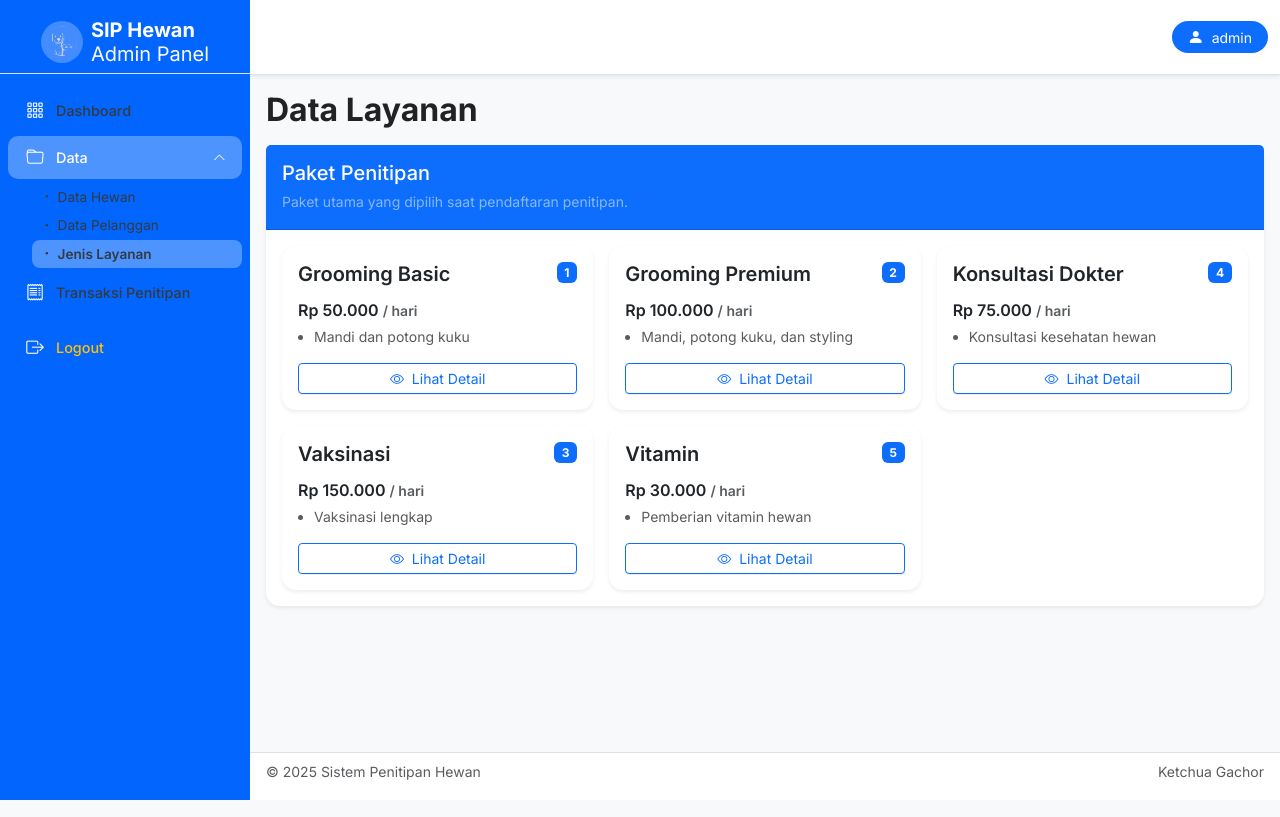
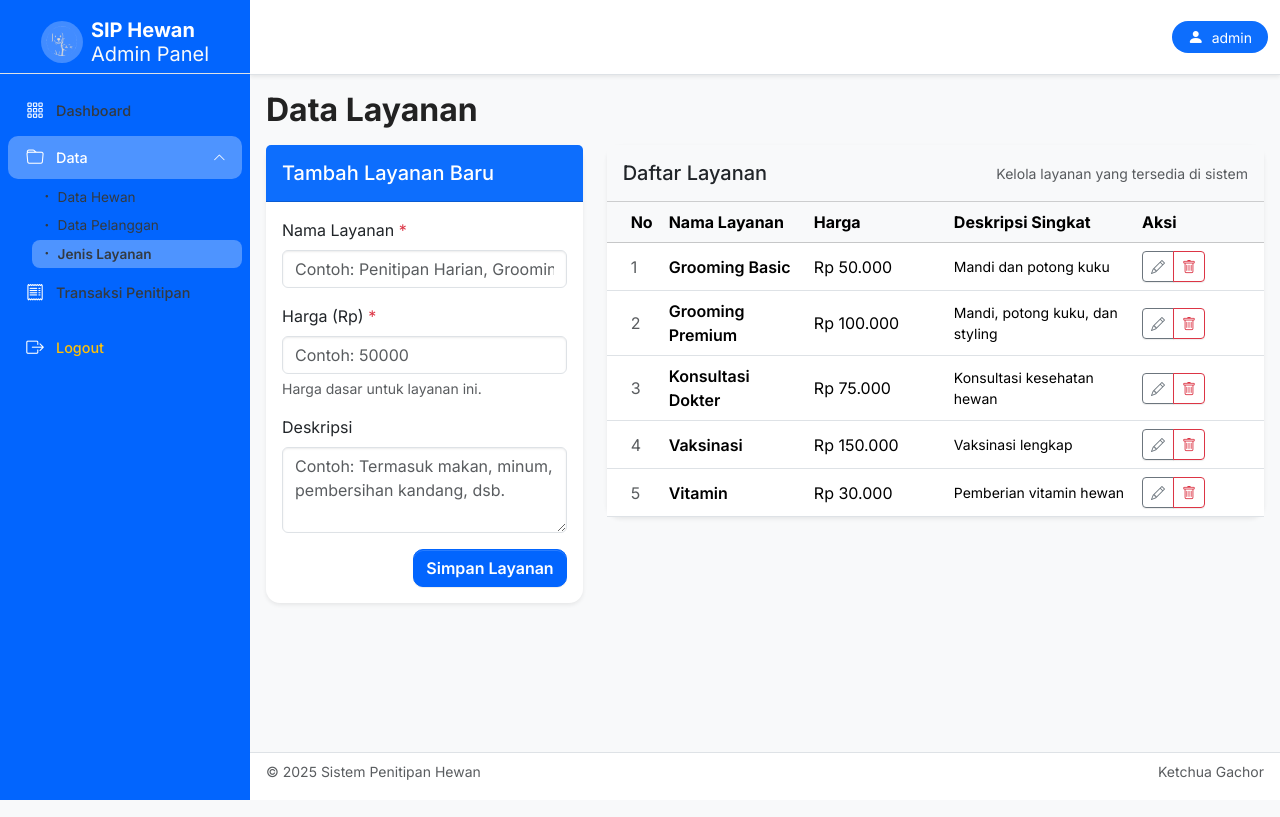
Before and after one commit to erenorren/fix, a PHP site: page /layanan in a window 1280 px wide. Run offline with PHP 8.4, Linux system fonts and the light colour scheme; data comes from the database, SQL or seed files in the repository.

Commit message:
Perbaikan halaman layanan dan pelanggan

```diff
--- a/views/layanan.php
+++ b/views/layanan.php
@@ -3,115 +3,230 @@ $pageTitle  = 'Data Layanan';
 $activeMenu = 'layanan';
 include __DIR__ . '/template/header.php';
 
-// Load data dari database
+// Load model
 require_once __DIR__ . '/../models/Layanan.php';
 $layananModel = new Layanan();
+
+// Ambil action & inisialisasi pesan
+$action  = $_GET['action'] ?? '';
+$status  = $_GET['status'] ?? '';
+$message = $_GET['message'] ?? '';
+
+/**
+ * PROSES CREATE / UPDATE (POST)
+ */
+if ($_SERVER['REQUEST_METHOD'] === 'POST') {
+    $id           = $_POST['id']           ?? null;
+    $namaLayanan  = $_POST['nama_layanan'] ?? '';
+    $harga        = $_POST['harga']        ?? 0;
+    $deskripsi    = $_POST['deskripsi']    ?? '';
+
+    $data = [
+        'nama_layanan' => $namaLayanan,
+        'harga'        => $harga,
+        'deskripsi'    => $deskripsi,
+    ];
+
+    // Validasi sederhana
+    if (trim($namaLayanan) === '' || $harga === '') {
+        $status  = 'error';
+        $message = 'Nama layanan dan harga wajib diisi.';
+    } else {
+        if ($action === 'store') {
+            $ok = $layananModel->create($data);
+            $status  = $ok ? 'success' : 'error';
+            $message = $ok ? 'Layanan berhasil ditambahkan.' : 'Gagal menambah data layanan.';
+        } elseif ($action === 'update' && $id) {
+            $ok = $layananModel->update($id, $data);
+            $status  = $ok ? 'success' : 'error';
+            $message = $ok ? 'Layanan berhasil diperbarui.' : 'Gagal memperbarui data layanan.';
+        }
+
+        // Redirect supaya tidak resubmit form saat refresh
+        header('Location: index.php?page=layanan&status=' . $status . '&message=' . urlencode($message));
+        exit;
+    }
+}
+
+/**
+ * PROSES DELETE (GET)
+ */
+if ($action === 'delete' && isset($_GET['id'])) {
+    $id = $_GET['id'];
+    $ok = $layananModel->delete($id);
+
+    $status  = $ok ? 'success' : 'error';
+    $message = $ok ? 'Layanan berhasil dihapus.' : 'Gagal menghapus data layanan.';
+
+    header('Location: index.php?page=layanan&status=' . $status . '&message=' . urlencode($message));
+    exit;
+}
+
+/**
+ * DATA UNTUK MODE EDIT (jika ada)
+ */
+$editLayanan = null;
+if ($action === 'edit' && isset($_GET['id'])) {
+    $editLayanan = $layananModel->getById($_GET['id']);
+}
+
+// Ambil semua data layanan untuk ditampilkan di tabel
 $layananList = $layananModel->getAll();
 ?>
 
 <h2 class="mb-3">Data Layanan</h2>
 
-<!-- PAKET PENITIPAN -->
-<div class="card shadow-sm mb-4">
-    <div class="card-header bg-primary text-white">
-        <div class="d-flex justify-content-between align-items-center w-100">
-            <div class="me-3">
-                <h5 class="mb-1">Paket Penitipan</h5>
-                <small class="text-white-50">
-                    Paket utama yang dipilih saat pendaftaran penitipan.
-                </small>
+<?php if (!empty($status)): ?>
+    <div class="alert alert-<?= $status === 'success' ? 'success' : 'danger'; ?> alert-dismissible fade show">
+        <?= htmlspecialchars($message); ?>
+        <button type="button" class="btn-close" data-bs-dismiss="alert" aria-label="Close"></button>
+    </div>
+<?php endif; ?>
+
+<div class="row g-4">
+    <!-- FORM TAMBAH / EDIT LAYANAN -->
+    <div class="col-lg-4">
+        <div class="card shadow-sm">
+            <div class="card-header bg-primary text-white">
+                <h5 class="mb-0">
+                    <?= $editLayanan ? 'Edit Layanan' : 'Tambah Layanan Baru'; ?>
+                </h5>
+            </div>
+            <div class="card-body">
+                <?php
+                    $formAction = $editLayanan
+                        ? 'index.php?page=layanan&action=update'
+                        : 'index.php?page=layanan&action=store';
+
+                    $idVal         = $editLayanan['id_layanan']   ?? '';
+                    $namaVal       = $editLayanan['nama_layanan'] ?? '';
+                    $hargaVal      = $editLayanan['harga']        ?? '';
+                    $deskripsiVal  = $editLayanan['deskripsi']    ?? '';
+                ?>
+
+                <form method="post" action="<?= $formAction; ?>">
+                    <?php if ($editLayanan): ?>
+                        <input type="hidden" name="id" value="<?= htmlspecialchars($idVal); ?>">
+                    <?php endif; ?>
+
+                    <div class="mb-3">
+                        <label class="form-label">Nama Layanan <span class="text-danger">*</span></label>
+                        <input type="text"
+                               name="nama_layanan"
+                               class="form-control"
+                               required
+                               value="<?= htmlspecialchars($namaVal); ?>"
+                               placeholder="Contoh: Penitipan Harian, Grooming, dsb.">
+                    </div>
+
+                    <div class="mb-3">
+                        <label class="form-label">Harga (Rp) <span class="text-danger">*</span></label>
+                        <input type="number"
+                               name="harga"
+                               class="form-control"
+                               min="0"
+                               step="1000"
+                               required
+                               value="<?= htmlspecialchars($hargaVal); ?>"
+                               placeholder="Contoh: 50000">
+                        <div class="form-text">Harga dasar untuk layanan ini.</div>
+                    </div>
+
+                    <div class="mb-3">
+                        <label class="form-label">Deskripsi</label>
+                        <textarea name="deskripsi"
+                                  class="form-control"
+                                  rows="3"
+                                  placeholder="Contoh: Termasuk makan, minum, pembersihan kandang, dsb."><?= htmlspecialchars($deskripsiVal); ?></textarea>
+                    </div>
+
+                    <div class="d-flex justify-content-between">
+                        <?php if ($editLayanan): ?>
+                            <a href="index.php?page=layanan" class="btn btn-outline-secondary">
+                                Batal Edit
+                            </a>
+                        <?php else: ?>
+                            <span></span>
+                        <?php endif; ?>
+
+                        <button type="submit" class="btn btn-primary">
+                            <?= $editLayanan ? 'Update Layanan' : 'Simpan Layanan'; ?>
+                        </button>
+                    </div>
+                </form>
             </div>
         </div>
     </div>
 
-    <div class="card-body">
-        <div class="row g-3">
-            <?php foreach ($layananList as $l): ?>
-                <?php
-                    $id       = $l['id_layanan'];
-                    $nama     = htmlspecialchars($l['nama_layanan']);
-                    $harga    = (int)$l['harga'];
-                    $deskripsi = $l['deskripsi'] ?? '';
-                    $detailList = explode("\n", $deskripsi);
-                    $modalId  = 'modal_' . $id;
-                ?>
-                <div class="col-lg-4 col-md-6">
-                    <div class="card shadow-sm border-0 h-100">
-                        <div class="card-body d-flex flex-column">
-                            <div class="d-flex justify-content-between align-items-start mb-1">
-                                <h5 class="fw-semibold mb-0"><?= $nama; ?></h5>
-                                <span class="badge bg-primary ms-2"><?= $id; ?></span>
-                            </div>
-
-                            <p class="fw-semibold mt-2 mb-1">
-                                Rp <?= number_format($harga, 0, ',', '.'); ?>
-                                <span class="small text-muted">/ hari</span>
-                            </p>
-
-                            <ul class="text-muted small ps-3 mb-3 flex-grow-1">
-                                <?php foreach ($detailList as $index => $d): ?>
-                                    <?php if (!empty(trim($d)) && $index < 3): ?>
-                                        <li><?= htmlspecialchars($d); ?></li>
-                                    <?php endif; ?>
+    <!-- TABEL DAFTAR LAYANAN -->
+    <div class="col-lg-8">
+        <div class="card shadow-sm">
+            <div class="card-header bg-light">
+                <div class="d-flex justify-content-between align-items-center">
+                    <h5 class="mb-0">Daftar Layanan</h5>
+                    <small class="text-muted">Kelola layanan yang tersedia di sistem</small>
+                </div>
+            </div>
+            <div class="card-body p-0">
+                <div class="table-responsive">
+                    <table class="table mb-0 align-middle">
+                        <thead class="table-light">
+                            <tr>
+                                <th style="width: 50px;">No</th>
+                                <th>Nama Layanan</th>
+                                <th style="width: 140px;">Harga</th>
+                                <th>Deskripsi Singkat</th>
+                                <th style="width: 130px;">Aksi</th>
+                            </tr>
+                        </thead>
+                        <tbody>
+                            <?php if (empty($layananList)): ?>
+                                <tr>
+                                    <td colspan="5" class="text-center text-muted py-4">
+                                        <i class="bi bi-inbox fs-3 d-block mb-2"></i>
+                                        Belum ada data layanan.
+                                    </td>
+                                </tr>
+                            <?php else: ?>
+                                <?php $no = 1; ?>
+                                <?php foreach ($layananList as $l): ?>
+                                    <tr>
+                                        <td class="text-muted"><?= $no++; ?></td>
+                                        <td class="fw-semibold">
+                                            <?= htmlspecialchars($l['nama_layanan']); ?>
+                                        </td>
+                                        <td>
+                                            Rp <?= number_format($l['harga'], 0, ',', '.'); ?>
+                                        </td>
+                                        <td class="small">
+                                            <?php
+                                                $d = $l['deskripsi'] ?? '';
+                                                $short = mb_strlen($d) > 80
+                                                    ? mb_substr($d, 0, 80) . '...'
+                                                    : $d;
+                                                echo nl2br(htmlspecialchars($short));
+                                            ?>
+                                        </td>
+                                        <td>
+                                            <div class="btn-group btn-group-sm" role="group">
+                                                <a href="index.php?page=layanan&action=edit&id=<?= $l['id_layanan']; ?>"
+                                                   class="btn btn-outline-secondary">
+                                                    <i class="bi bi-pencil"></i>
+                                                </a>
+                                                <a href="index.php?page=layanan&action=delete&id=<?= $l['id_layanan']; ?>"
+                                                   class="btn btn-outline-danger"
+                                                   onclick="return confirm('Yakin ingin menghapus layanan ini?');">
+                                                    <i class="bi bi-trash"></i>
+                                                </a>
+                                            </div>
+                                        </td>
+                                    </tr>
                                 <?php endforeach; ?>
-                                <?php if (count($detailList) > 3): ?>
-                                    <li class="text-primary">... dan lainnya</li>
-                                <?php endif; ?>
-                            </ul>
-
-                            <div class="d-flex gap-2">
-                                <button type="button"
-                                        class="btn btn-outline-primary btn-sm flex-fill"
-                                        data-bs-toggle="modal"
-                                        data-bs-target="#<?= $modalId; ?>">
-                                    <i class="bi bi-eye me-1"></i> Lihat Detail
-                                </button>
-                            </div>
-                        </div>
-                    </div>
+                            <?php endif; ?>
+                        </tbody>
+                    </table>
                 </div>
-
-                <!-- Modal Lihat Detail -->
-                <div class="modal fade" id="<?= $modalId; ?>" tabindex="-1" aria-hidden="true">
-                    <div class="modal-dialog modal-dialog-centered">
-                        <div class="modal-content">
-                            <div class="modal-header">
-                                <h5 class="modal-title">Detail Layanan: <?= $id; ?></h5>
-                                <button type="button" class="btn-close" data-bs-dismiss="modal" aria-label="Tutup"></button>
-                            </div>
-
-                            <div class="modal-body">
-                                <div class="mb-3">
-                                    <label class="form-label fw-semibold">Nama Layanan</label>
-                                    <p class="form-control-plaintext"><?= $nama; ?></p>
-                                </div>
-
-                                <div class="mb-3">
-                                    <label class="form-label fw-semibold">Harga</label>
-                                    <p class="form-control-plaintext">Rp <?= number_format($harga, 0, ',', '.'); ?> / hari</p>
-                                </div>
-
-                                <div class="mb-3">
-                                    <label class="form-label fw-semibold">Deskripsi Lengkap</label>
-                                    <div class="border rounded p-3 bg-light">
-                                        <ul class="mb-0">
-                                            <?php foreach ($detailList as $d): ?>
-                                                <?php if (!empty(trim($d))): ?>
-                                                    <li><?= htmlspecialchars($d); ?></li>
-                                                <?php endif; ?>
-                                            <?php endforeach; ?>
-                                        </ul>
-                                    </div>
-                                </div>
-                            </div>
-
-                            <div class="modal-footer">
-                                <button type="button" class="btn btn-secondary" data-bs-dismiss="modal">Tutup</button>
-                            </div>
-                        </div>
-                    </div>
-                </div>
-            <?php endforeach; ?>
+            </div>
         </div>
     </div>
 </div>
```
